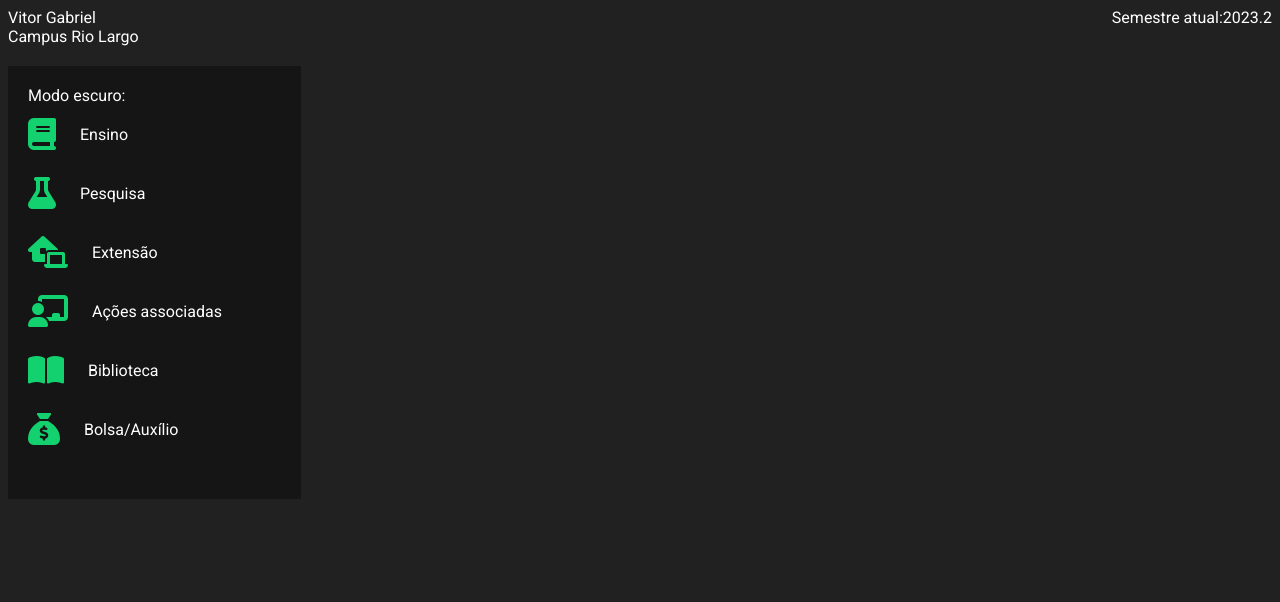
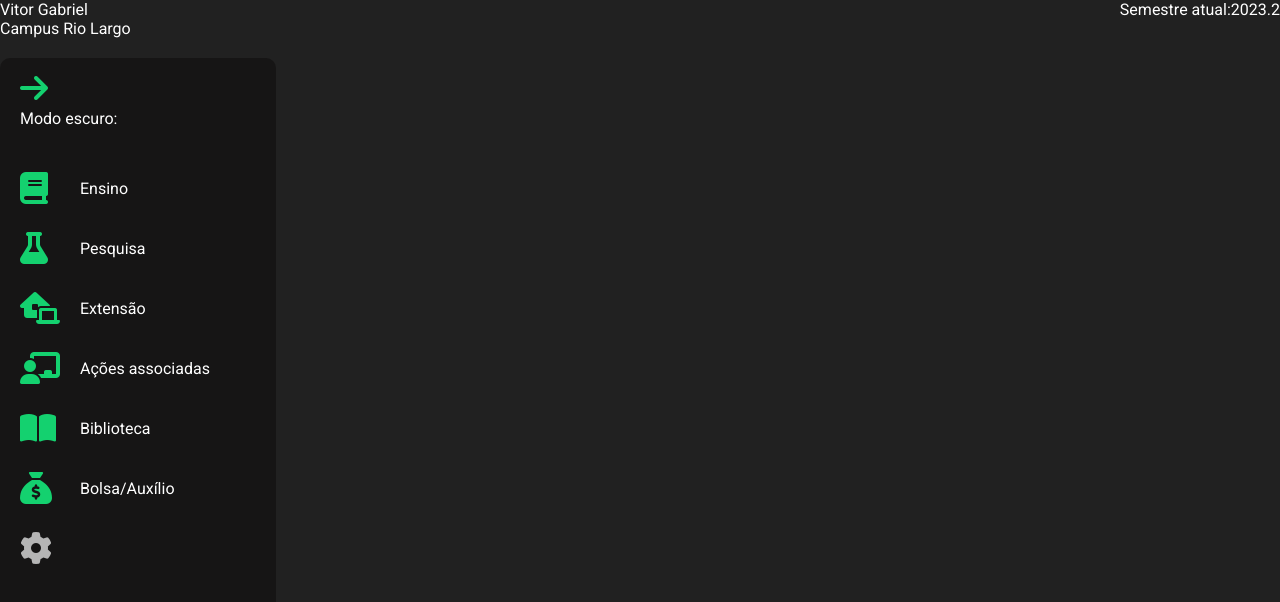
Before and after one commit to vitor-gss/projeto-sigaa, a plain HTML site: page html/index.html in a window 1280 px wide. Drawn offline with Linux system fonts and the light colour scheme.

Commit message:
Tentativa de realizar a barra lateral

```diff
--- a/css/estilos.css
+++ b/css/estilos.css
@@ -1,55 +1,102 @@
-body{
+body {
     background-color: #212121;
     color: white;
     font-family: 'Roboto', sans-serif;
+    margin: 0;
+    overflow: hidden;
 }
 
 /* Header*/
 
-header{
+header {
     display: flex;
     flex-direction: row;
     justify-content: space-between;
 
+    position: relative;
+    z-index: 1;
+
     padding-bottom: 20px;
 }
 
-.info-aluno{
+.info-aluno {
     display: flex;
     flex-direction: column;
 }
 
-.semestre-atual{
+.semestre-atual {
     display: flex;
     flex-direction: row;
 }
 
 /* Menu lateral*/
-.menu-lateral{
+
+.logo img{
+    max-width: 40%;
+}
+
+.botoes-apoio {
+    display: flex;
+    flex-direction: column;
+    gap: 20px;
+
+    padding-bottom: 15px;
+}
+
+.menu-lateral {
     background-color: #161515;
     color: white;
-    /* font-family: 'Roboto', sans-serif; */
 
     display: flex;
     flex-direction: column;
 
-    width: 20%;
+    position: relative;
+    z-index: 2;
+
+    border-radius: 10px;
     gap: 10px;
-    padding: 20px;
+    padding-top: 20px;
+    padding-left: 20px;
+    height: 100vh;
 
+    top: 0;
+    left: 0;
     margin: 0;
-
+    overflow-x: hidden;
 }
 
-.icon-menu-lateral{
-    height: 40px;
-    padding-right: 20px;
+.icon-menu-lateral {
+    width: 30px;
+    padding-right: 30px;
 }
 
-.modo-escuro{
+.modo-escuro {
     padding-bottom: 10px;
 }
 
-.opcoes-menu-lateral{
+.opcoes-menu-lateral {
+    display: flex;
+    align-items: center;
+    height: 50px;
+
     padding-bottom: 10px;
+    transition: margin 0.3s;
 }
+
+
+.menu-lateral.retraido {
+    width: 4%;
+}
+
+.menu-lateral.expandido {
+    width: 20%;
+}
+
+.menu-lateral.retraido .opcoes .opcoes-menu-lateral span,
+.modo-escuro.retraido {
+    display: none
+}
+
+.final{
+
+}
--- a/html/index.html
+++ b/html/index.html
@@ -19,28 +19,45 @@
             <div class="nome-campus">Campus Rio Largo</div>
         </div>
 
-        <div class="semestre-atual">Semestre atual: <div id="semestre-atual"></div></div>
+        <div class="semestre-atual">Semestre atual: <div id="semestre-atual"></div>
+        </div>
     </header>
 
-    <section class="menu-lateral">
-        <div class="modo-escuro">Modo escuro: </div></div><div>
+    <section class="menu-lateral expandido">
+        <div class="logo">
+            <!-- <img src="/icons/IFAL_RioLargo_vertical_branco.png" alt=""> -->
+        </div>
+        <div class="botoes-apoio">
+            <i class="fa-solid fa-arrow-right fa-2xl icon-menu-lateral" id="toggleButton" style="color: #14d16f;"></i>
+            <div class="modo-escuro">Modo escuro: </div>
+        </div>
+
+        </div>
+        <div class="opcoes">
             <div class="opcoes-menu-lateral">
-            <i class="fa-solid fa-book icon-menu-lateral fa-2xl" style="color: #14d16f;"></i> Ensino
+                <i class="fa-solid fa-book icon-menu-lateral fa-2xl" style="color: #14d16f;"></i> <span>Ensino</span>
             </div>
             <div class="opcoes-menu-lateral">
-            <i class="fa-solid fa-flask icon-menu-lateral fa-2xl" style="color: #14d16f;"></i> Pesquisa
+                <i class="fa-solid fa-flask icon-menu-lateral fa-2xl" style="color: #14d16f;"></i> <span>Pesquisa</span>
             </div>
             <div class="opcoes-menu-lateral">
-            <i class="fa-solid fa-house-laptop icon-menu-lateral fa-2xl" style="color: #14d16f;"></i> Extensão
+                <i class="fa-solid fa-house-laptop icon-menu-lateral fa-2xl" style="color: #14d16f;"></i>
+                <span>Extensão</span>
             </div>
             <div class="opcoes-menu-lateral">
-            <i class="fa-solid fa-chalkboard-user icon-menu-lateral fa-2xl" style="color: #14d16f;"></i> Ações associadas
+                <i class="fa-solid fa-chalkboard-user icon-menu-lateral fa-2xl" style="color: #14d16f;"></i> <span>Ações
+                    associadas</span>
             </div>
             <div class="opcoes-menu-lateral">
-            <i class="fa-solid fa-book-open icon-menu-lateral fa-2xl" style="color: #14d16f;"></i> Biblioteca
+                <i class="fa-solid fa-book-open icon-menu-lateral fa-2xl" style="color: #14d16f;"></i>
+                <span>Biblioteca</span>
             </div>
             <div class="opcoes-menu-lateral">
-            <i class="fa-solid fa-sack-dollar icon-menu-lateral fa-2xl" style="color: #14d16f;"></i> Bolsa/Auxílio
+                <i class="fa-solid fa-sack-dollar icon-menu-lateral fa-2xl" style="color: #14d16f;"></i>
+                <span>Bolsa/Auxílio</span>
+            </div>
+            <div class="opcoes-menu-lateral final">
+                <i class="fa-solid fa-gear fa-2xl" style="color: #b5b5b5;"></i>
             </div>
     </section>
 
@@ -49,6 +66,7 @@
 
     <!-- Scripts -->
     <script src="/js/semestreAtual.js"></script>
+    <script src="/js/controladorBarraLateral.js"></script>
 </body>
 
 </html>
--- /dev/null
+++ b/js/controladorBarraLateral.js
@@ -0,0 +1,15 @@
+document.getElementById('toggleButton').addEventListener('click', function () {
+    var menuLateral = document.querySelector('.menu-lateral');
+    var modoEscuro = document.querySelector('.modo-escuro')
+    if(menuLateral.classList.contains("expandido")){
+        menuLateral.classList.remove('expandido')
+        modoEscuro.classList.remove('expandido')
+        menuLateral.classList.toggle('retraido');
+        modoEscuro.classList.toggle('retraido');
+    }else{
+        menuLateral.classList.remove('retraido')
+        modoEscuro.classList.remove('retraido')
+        menuLateral.classList.toggle('expandido');
+        modoEscuro.classList.toggle('expandido');
+    }
+});
```
Also changed, not shown: icons/IFAL_RioLargo_vertical.png (added), icons/IFAL_RioLargo_vertical_branco.png (added). Lines whose indentation alone changed are shown as unchanged.
